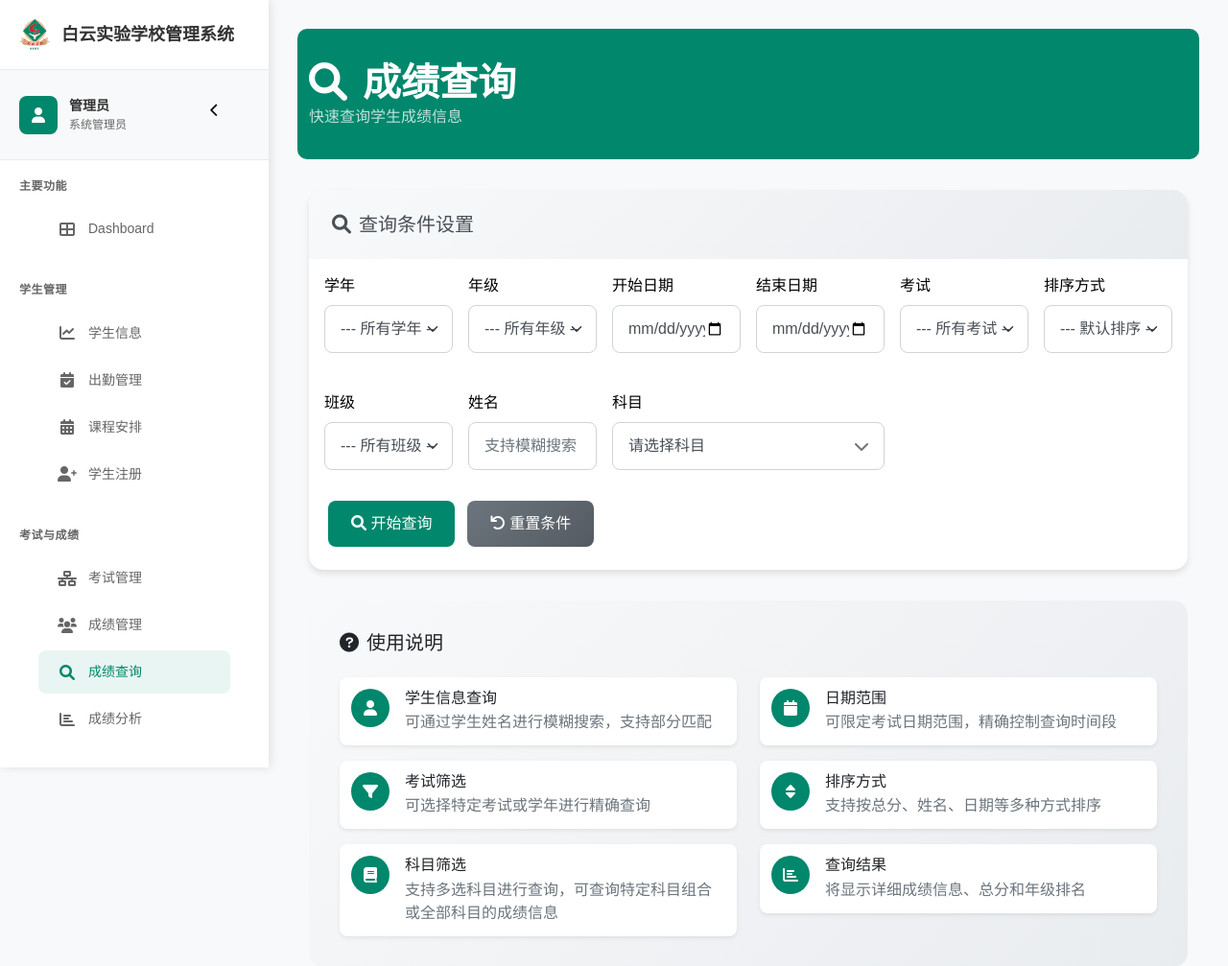
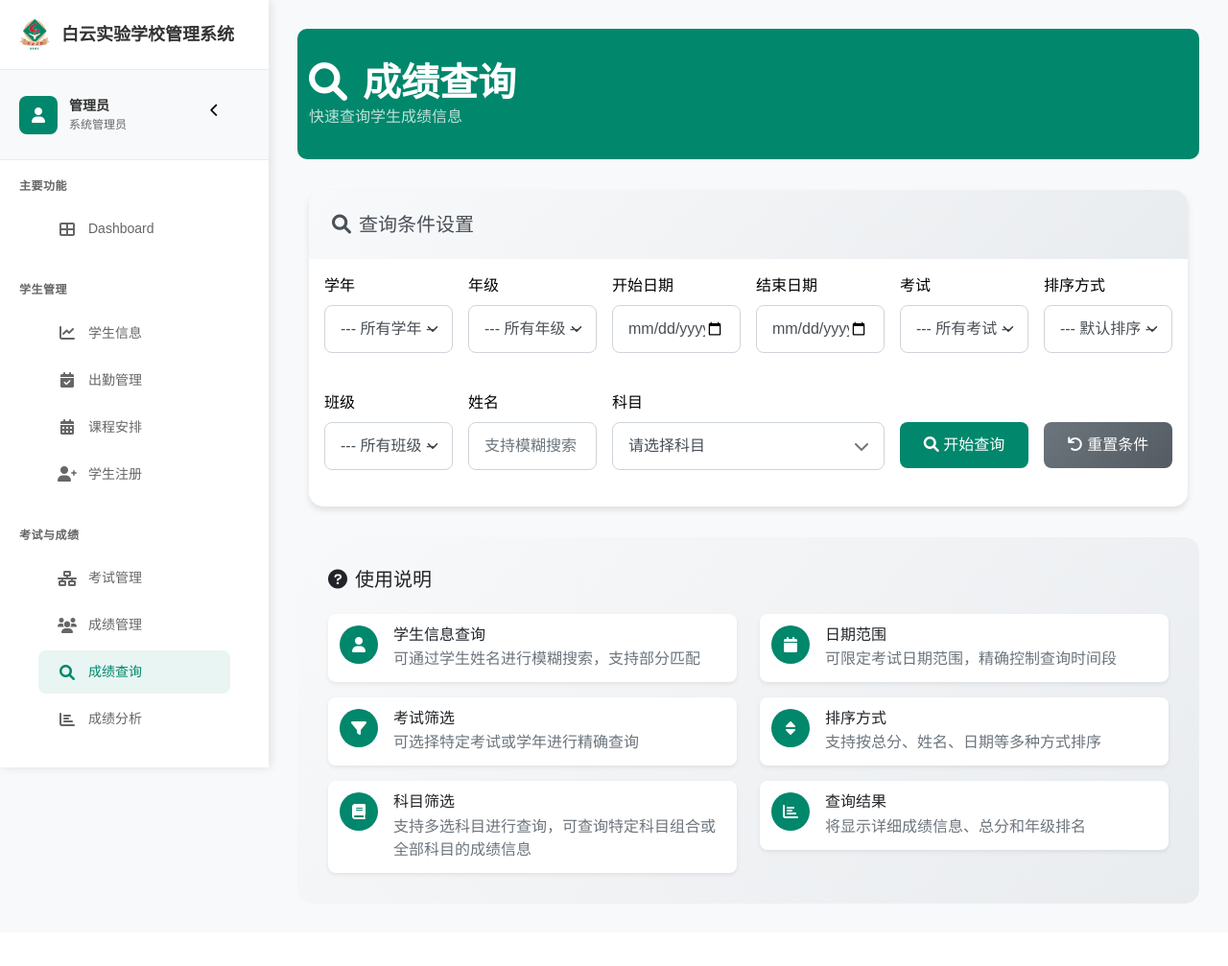
Before and after one commit to aIeXCai/SMS, a Django app: page /scores/query/ in a window 1280 px wide. Shown: the top 1007 px of the page at 96% size. After the commit the page ends 942 px from the top, so only its background shows below. Run offline with Django 5.2, Linux system fonts and the light colour scheme; data that the repository does not hold is empty.

Commit message:
Move Score Query Buttons

```diff
--- a/school_management/exams/templates/exams/score_query.html
+++ b/school_management/exams/templates/exams/score_query.html
@@ -125,15 +125,23 @@
                             </div>
                         </div>
                     </div>
-                </div>
-                <div class="row mt-3">
-                    <div class="col-12">
-                        <button type="submit" class="btn btn-primary me-2">
-                            <i class="fas fa-search"></i> 开始查询
-                        </button>
-                        <button type="reset" class="btn btn-secondary me-2">
-                            <i class="fas fa-undo"></i> 重置条件
-                        </button>
+                    </div>
+                    <!-- 查询和重置按钮 -->
+                    <div class="col-md-2">
+                        <div class="form-group-vertical">
+                            <label class="form-label" style="visibility: hidden;">查询</label>
+                            <button type="submit" class="btn btn-primary w-100">
+                                <i class="fas fa-search"></i> 开始查询
+                            </button>
+                        </div>
+                    </div>
+                    <div class="col-md-2">
+                        <div class="form-group-vertical">
+                            <label class="form-label" style="visibility: hidden;">重置</label>
+                            <button type="reset" class="btn btn-secondary w-100">
+                                <i class="fas fa-undo"></i> 重置条件
+                            </button>
+                        </div>
                     </div>
                 </div>
             </form>
```
